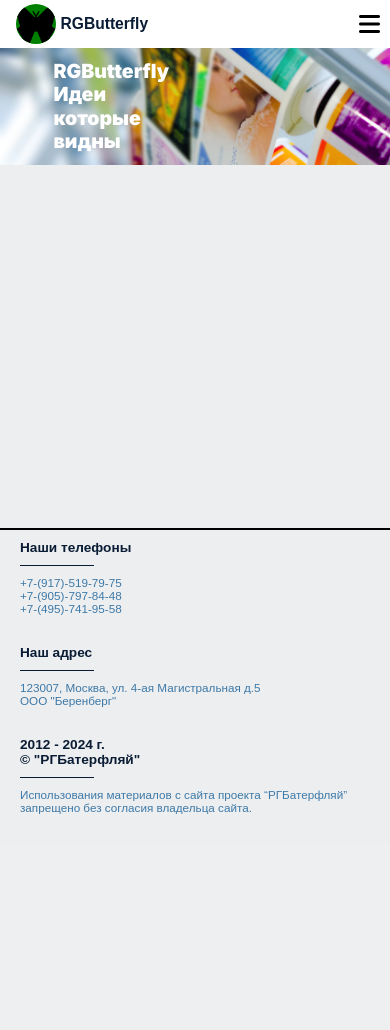
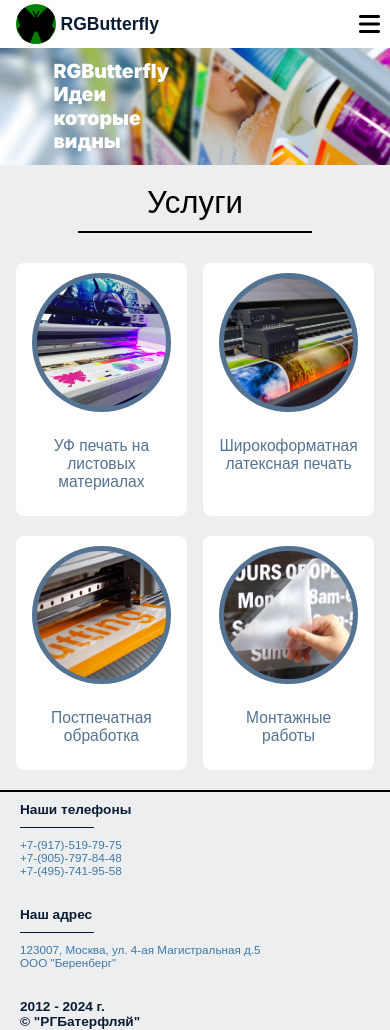
Before and after one commit to Prizze/RGButterfly, a Django app: page / in a window 390 px wide. Shown: the top 1030 px of the page. Before the commit the page ends 814 px from the top, so only its background shows below. Run offline with Django 4.2, Linux system fonts and the light colour scheme; some libraries are stand-ins or nearby versions; some web fonts are replaced.

Commit message:
fontfamily

```diff
--- a/RGButterfly/web/static/RGButterfly/css/app.css
+++ b/RGButterfly/web/static/RGButterfly/css/app.css
@@ -271,7 +271,7 @@ footer{
         border-radius: 50%;
     }
     .rgbutterfly{
-        font-size: 4vw;
+        font-size: 4.5vw;
         font-weight: 600;
     }
     .rgbutterfly a{
--- a/RGButterfly/web/static/RGButterfly/css/main.css
+++ b/RGButterfly/web/static/RGButterfly/css/main.css
@@ -271,7 +271,9 @@ body {
     .small-main .small-main-card h2{
         margin-top:10px;
         font-size: 4vw;
-        text-align: left;
+        font-weight: 500;
+        text-align: center;
+        color: #547392;
         /* top | right | bottom | left */
         padding: 15px 10px 15px 10px;
     }
@@ -290,6 +292,7 @@ body {
     }
     .small-main .small-header h4{
         font-size: 8vw;
+        font-weight: 500;
     }
 
 }
--- a/RGButterfly/web/templates/web/app.html
+++ b/RGButterfly/web/templates/web/app.html
@@ -90,7 +90,7 @@
                                 <p> <i class="fa-solid fa-minus fa-xs"></i> <a href="/service/1/?option=1">УФ печать на листовых материалах</a></p>
                                 <p> <i class="fa-solid fa-minus fa-xs"></i> <a href="/service/2/?option=3">Ширикоформатная латексная печать</a></p>
                                 <p> <i class="fa-solid fa-minus fa-xs"></i> <a href="/service/3/?option=7">Постпечатная обработка</a></p>
-                                <p> <i class="fa-solid fa-minus fa-xs"></i> <a href="/service/4/?option=10">Монтажные работы</a></p>
+                                <p> <i class="fa-solid fa-minus fa-xs"></i> <a href="/service/4/?option=9">Монтажные работы</a></p>
                             </div>
                         </li>
                     </ul>
--- a/RGButterfly/web/templates/web/main.html
+++ b/RGButterfly/web/templates/web/main.html
@@ -57,6 +57,32 @@
             </div>
         </div>
     </div>
+    <div class = "small-main">
+        <div class="small-header">
+            <h4>
+                Услуги
+            </h4>
+            <div class="small-stick"></div>
 
+        </div>
+        <ul>
+            <li class="small-main-card">
+                <div class ="small-main-img"><img src="{% static 'RGButterfly/img/UF_printing.jpg' %}" alt="Image 1"></div>
+                <h2>УФ печать на листовых материалах</h2>
+            </li>
+            <li class="small-main-card">
+                 <div class ="small-main-img"><img src="{% static 'RGButterfly/img/wide_formed.jpg' %}" alt="Image 2"></div>
+                        <h2>Широкоформатная латексная печать</h2>
+            </li>
+            <li class="small-main-card">
+                 <div class ="small-main-img"><img src="{% static 'RGButterfly/img/plotter.jpeg' %}" alt="Image 3"></div>
+                        <h2>Постпечатная <br> обработка</h2>
+            </li>
+            <li class="small-main-card">
+                 <div class ="small-main-img"><img src="{% static 'RGButterfly/img/montage.jpg' %}" alt="Image 4"></div>
+                        <h2>Монтажные <br> работы</h2>
+            </li>
+        </ul>
+    </div>
     <script src= "{% static '/RGButterfly/js/main.js' %}"> </script>
 {% endblock %}
```
Also changed, not shown: RGButterfly/web/static/RGButterfly/css/service.css (+41 -8 lines), RGButterfly/db.sqlite3.
